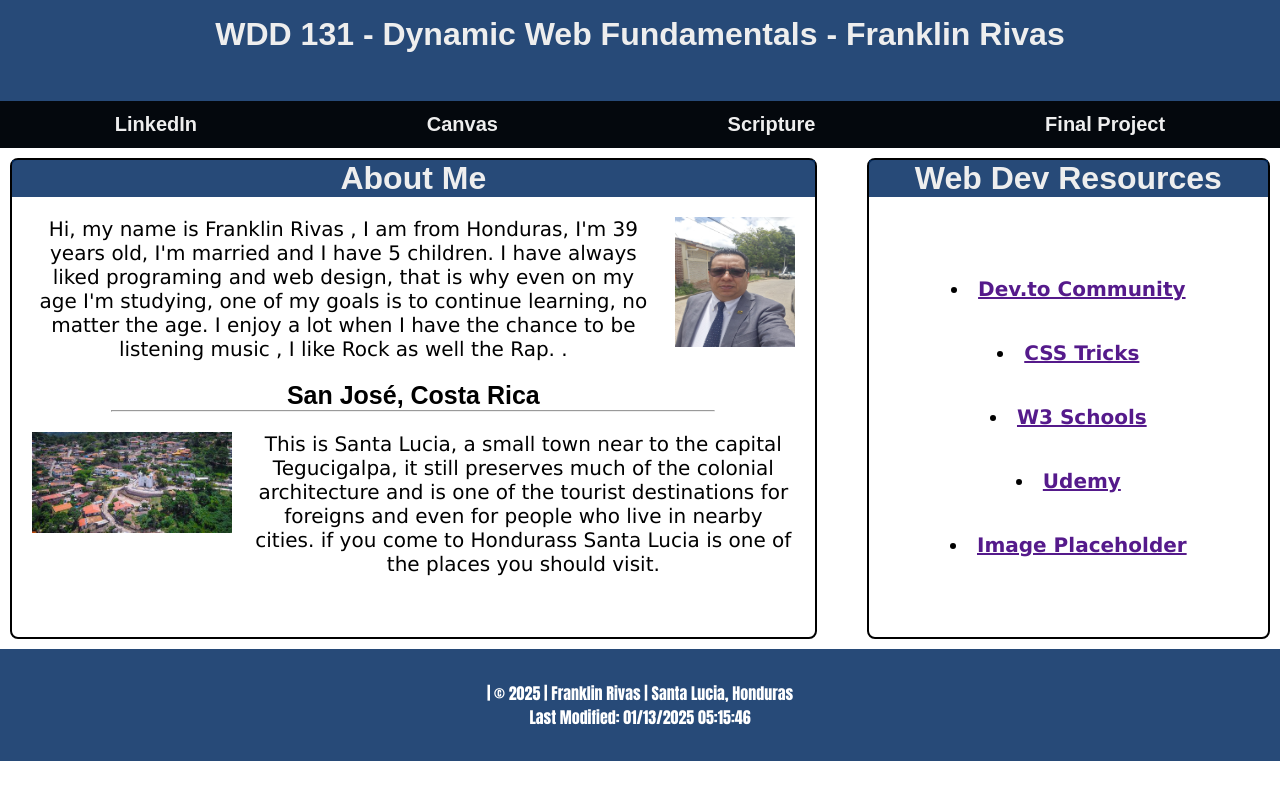
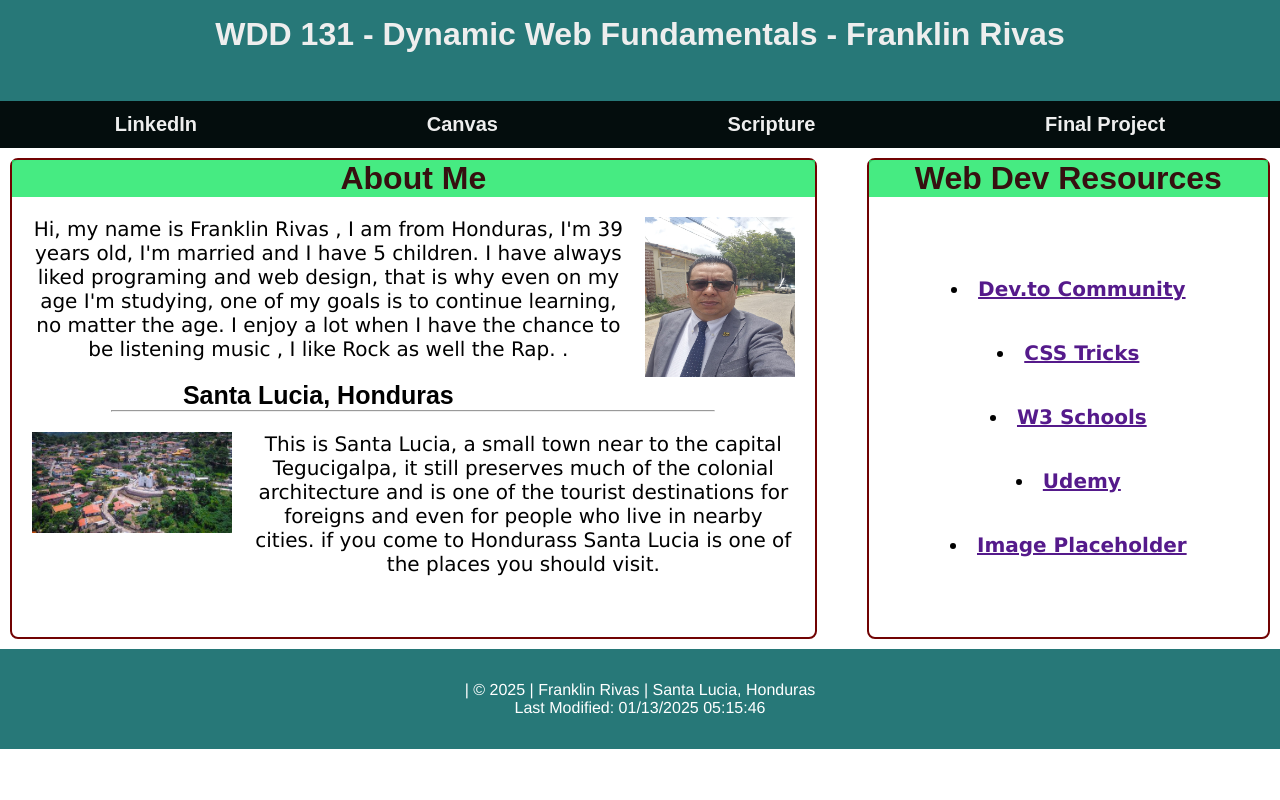
Before and after one commit to frankjvip/wdd131, a plain HTML site: page index.html in a window 1280 px wide. Drawn offline with Linux system fonts and the light colour scheme.

Commit message:
updated web page

```diff
--- a/index.html
+++ b/index.html
@@ -21,7 +21,7 @@
             <ul class="navigation">
                 <li><a href="https://www.linkedin.com/in/franklin-josue-rivas-mejia-91506470/">LinkedIn</a></li>
                 <li><a href="https://byupw.instructure.com/">Canvas</a></li>
-                <li><a href="https://www.churchofjesuschrist.org/study/scriptures/bofm/alma/30?lang=eng&id=p17#p17">Scripture</a></li>
+                <li><a href="https://www.churchofjesuschrist.org/study/scriptures/bofm/morm/2?lang=eng">Scripture</a></li>
                 <li><a href="">Final Project</a></li>
             </ul>
         </nav>
@@ -33,7 +33,7 @@
             <p>Hi, my name is Franklin Rivas , I am from Honduras, I'm 39 years  old, I'm married and I have 5 children.
                 I have always liked programing and web design, that is why even on my age I'm studying, one of my goals is to continue learning, no matter the age.
                 I enjoy a lot when I have the chance to be listening music , I like Rock as well the Rap.  . </p>
-            <h3>San José, Costa Rica</h3>
+            <h3>Santa Lucia, Honduras</h3>
             <hr>
             <img src="images/santa lucia.jpg" alt="crimg" class="crimg">
 
--- a/styles/base.css
+++ b/styles/base.css
@@ -6,7 +6,7 @@
 }
 
 header {
-    background-color: rgba(5, 46, 99, 0.863);
+    background-color: rgba(5, 99, 99, 0.863);
     color: #eee;
     text-align: center;
 }
@@ -46,15 +46,15 @@ nav {
 
 .navigation a:hover {
     text-decoration: underline;
-    text-decoration-color: rgba(101, 90, 197, 0.781);
-    color: rgba(101, 90, 197, 0.781);
+    text-decoration-color: rgba(90, 197, 185, 0.781);
+    color: rgba(90, 197, 185, 0.781);
 }
 
 h2 {
     font-family: Arial, Helvetica, sans-serif;
     font-size: xx-large;
-    background-color: rgba(5, 46, 99, 0.863);
-    color: #eee;
+    background-color: rgba(41, 232, 111, 0.863);
+    color: #361010;
 }
 
 h3 {
@@ -87,7 +87,7 @@ hr {
 
 }
 .card {
-    border: 2px solid black;
+    border: 2px solid rgb(113, 3, 3);
     border-radius: 8px;
     text-align: center;
     font-size: 20px;
@@ -99,8 +99,8 @@ hr {
     display: flex;
   justify-content: center;
   align-items: center;
-  width: 120px;
-  height: 130px;
+  width: 150px;
+  height: 160px;
 }
 
 .crimg {
@@ -127,8 +127,8 @@ hr {
 }
 
 footer {
-    font-family: Impact, Haettenschweiler, 'Arial Narrow Bold', sans-serif;
-    background: rgba(5, 46, 99, 0.863);
+    font-family: Shadows Into Light Two, Helvetica, sans-serif;
+    background: rgba(5, 99, 99, 0.863);
     padding: 2rem;
     text-align: center;
     color: #fff;
```
